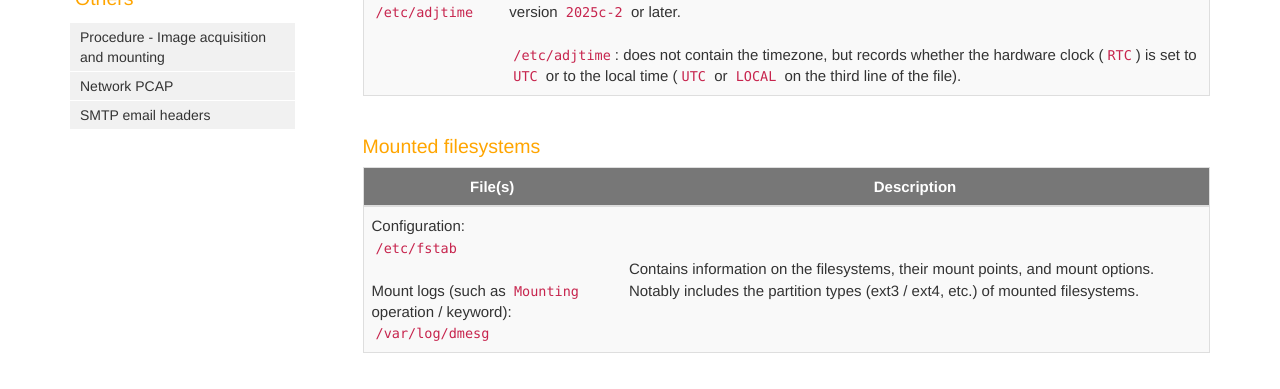
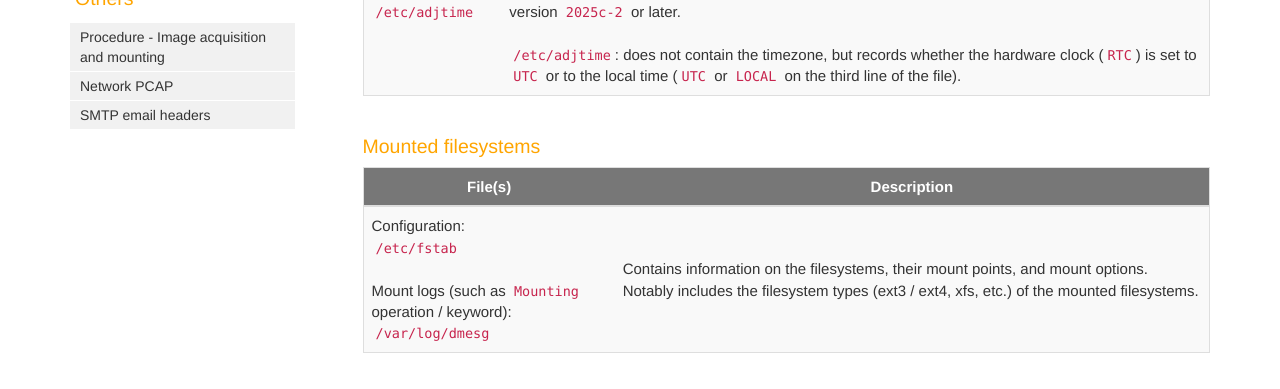
Before and after one commit to Qazeer/artefacts.help, a Jekyll site: the page built from pages/linux/basic_information.md, in a window 1280 px wide and 900 px high, scrolled down 993 px. Shown: the top 389 px of the window. Built offline with Jekyll 4.4.1, drawn with Linux system fonts in a browser that asks for light colours; comment, search, counter and statistics services are not loaded.

Commit message:
[Artefact] Linux basic information - Partition types -> filesystem types

```diff
--- a/pages/linux/basic_information.md
+++ b/pages/linux/basic_information.md
@@ -27,7 +27,7 @@ folder: linux
 
 | File(s) | Description |
 |---------|-------------|
-| Configuration: <br> `/etc/fstab` <br><br> Mount logs (such as `Mounting` operation / keyword): <br> `/var/log/dmesg` | Contains information on the filesystems, their mount points, and mount options. Notably includes the partition types (ext3 / ext4, etc.) of mounted filesystems. |
+| Configuration: <br> `/etc/fstab` <br><br> Mount logs (such as `Mounting` operation / keyword): <br> `/var/log/dmesg` | Contains information on the filesystems, their mount points, and mount options. Notably includes the filesystem types (ext3 / ext4, xfs, etc.) of the mounted filesystems. |
 
 ### DNS nameservers
 
```
